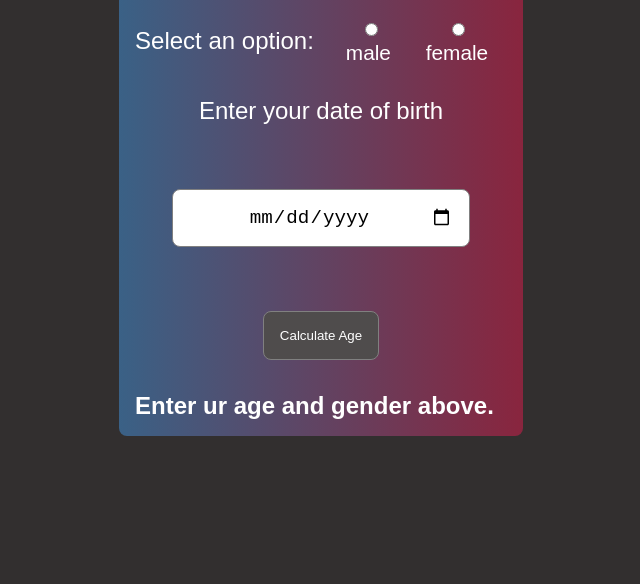
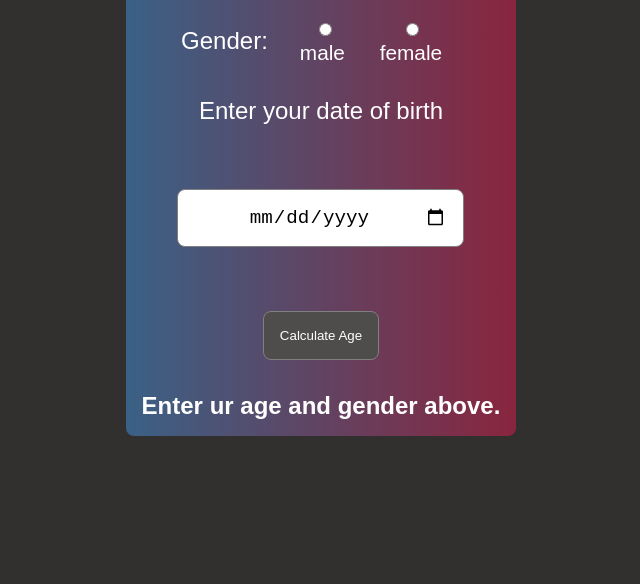
Before and after one commit to spidey279/age-calc, a plain HTML site: page index.html in a window 1280 px wide. Shown: the part 216-800 px from the top of the page, without its empty margins (319-959 px from the left). Drawn offline with Linux system fonts and the light colour scheme.

Commit message:
some text edits

```diff
--- a/index.html
+++ b/index.html
@@ -10,7 +10,7 @@
     <div class="container">
       <h1>Age Calculator</h1>
       <div class="sex">
-        <p>Select an option:</p>
+        <p>Gender:</p>
         <div class="choice">
           <label>
             <input type="radio" name="choices" value="male" />
```
